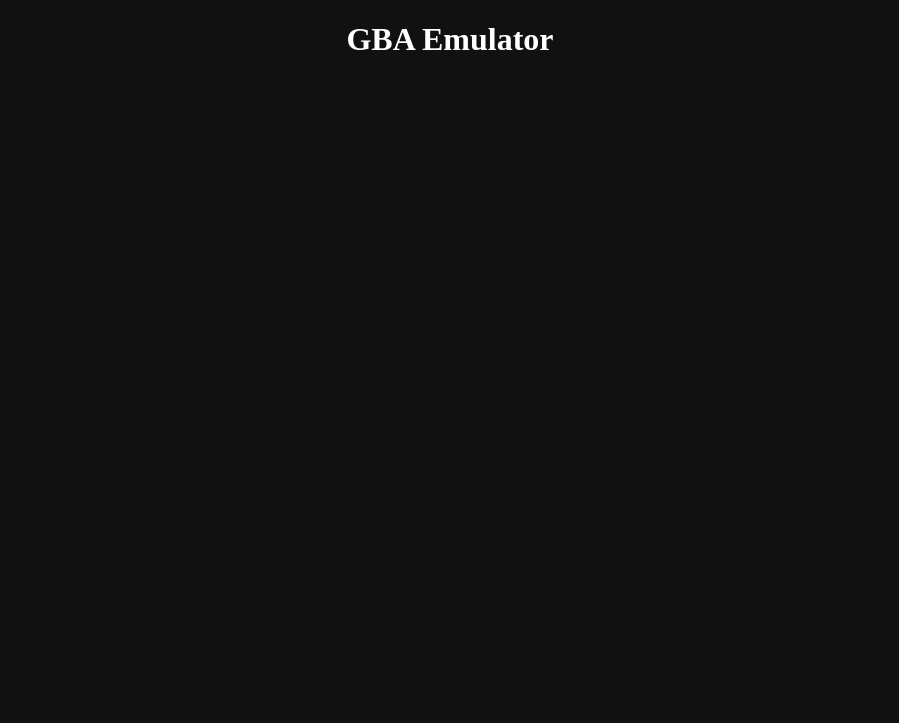
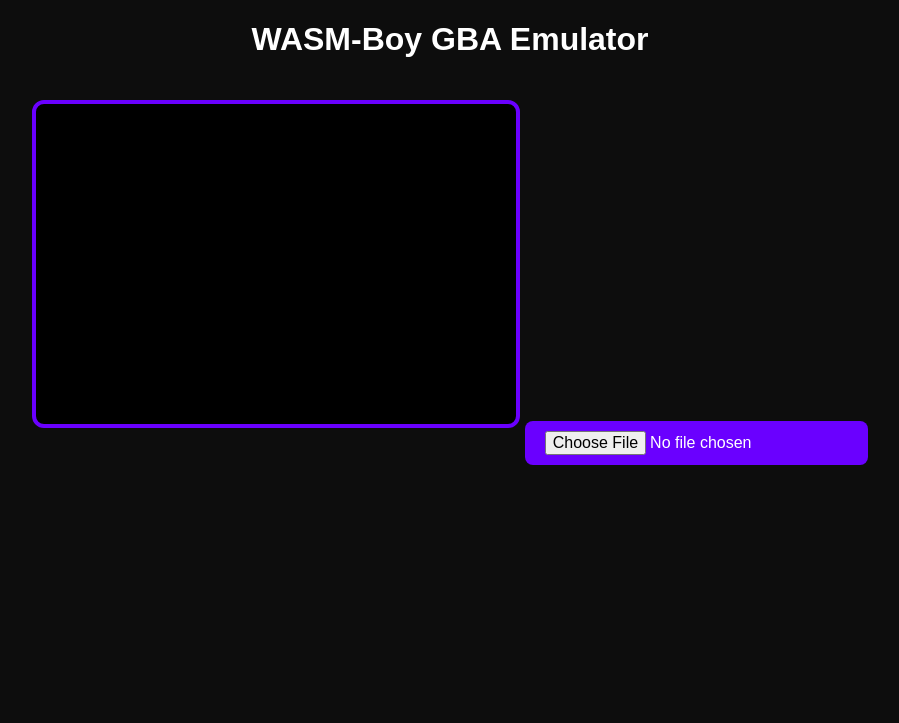
Before and after one commit to Andrewroro13/School-Activites, a plain HTML site: page index.html in a window 1280 px wide. Shown: the whole page, without its empty margins (190-1089 px from the left). Drawn offline with Linux system fonts and the light colour scheme.

Commit message:
Update index.html

```diff
--- a/index.html
+++ b/index.html
@@ -2,22 +2,64 @@
 <html>
 <head>
   <meta charset="UTF-8">
-  <title>GBA Emulator</title>
-  <script src="https://cdn.jsdelivr.net/npm/emulatorjs@latest/dist/loader.js"></script>
+  <title>WASM‑Boy GBA Emulator</title>
+  <script src="https://unpkg.com/wasmboy/dist/wasmboy.js"></script>
   <style>
-    body { background: #111; color: white; text-align: center; }
-    #game { width: 80%; height: 80vh; margin: auto; }
+    body {
+      background: #0d0d0d;
+      color: white;
+      text-align: center;
+      font-family: Arial, sans-serif;
+    }
+    #screen {
+      width: 480px;
+      height: 320px;
+      margin: 20px auto;
+      border: 4px solid #6a00ff;
+      border-radius: 12px;
+      background: black;
+    }
+    #upload {
+      margin-top: 20px;
+      padding: 10px 20px;
+      background: #6a00ff;
+      border: none;
+      color: white;
+      font-size: 16px;
+      border-radius: 8px;
+      cursor: pointer;
+    }
+    #upload:hover {
+      background: #8a2eff;
+    }
   </style>
 </head>
 <body>
 
-<h1>GBA Emulator</h1>
-<div id="game"></div>
+<h1>WASM‑Boy GBA Emulator</h1>
+<canvas id="screen"></canvas>
+
+<input type="file" id="upload" accept=".gba,.bin" />
 
 <script>
-  EJS_player = "#game";
-  EJS_core = "gba";
-  EJS_gameUrl = ""; // user uploads ROM
+  const canvas = document.getElementById("screen");
+  const upload = document.getElementById("upload");
+
+  upload.addEventListener("change", async (event) => {
+    const file = event.target.files[0];
+    if (!file) return;
+
+    const arrayBuffer = await file.arrayBuffer();
+
+    const wasmBoy = new WasmBoy(canvas, {
+      isGbcEnabled: true,
+      isGbaEnabled: true,
+      audioBatchProcessing: true
+    });
+
+    await wasmBoy.loadROM(arrayBuffer);
+    await wasmBoy.play();
+  });
 </script>
 
 </body>
```
